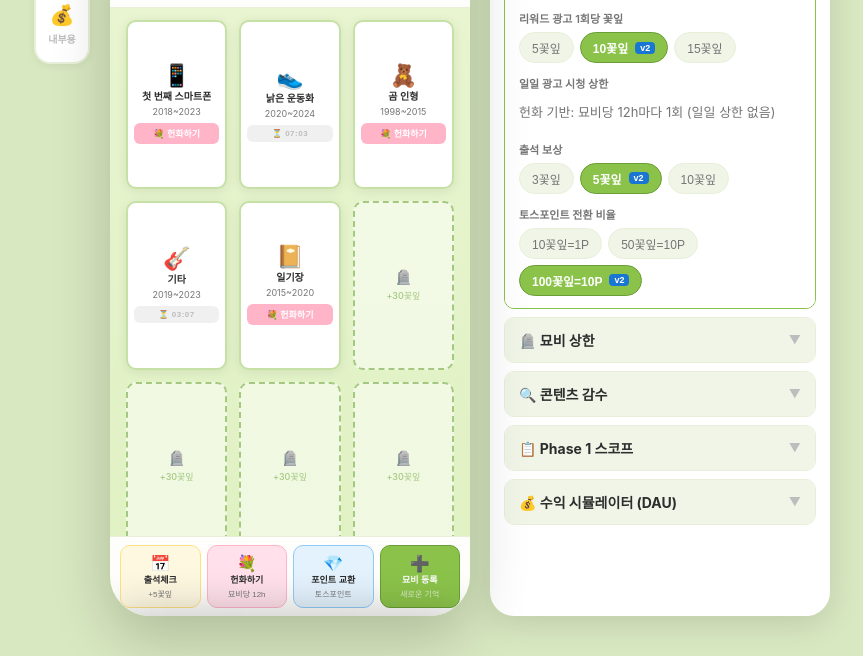
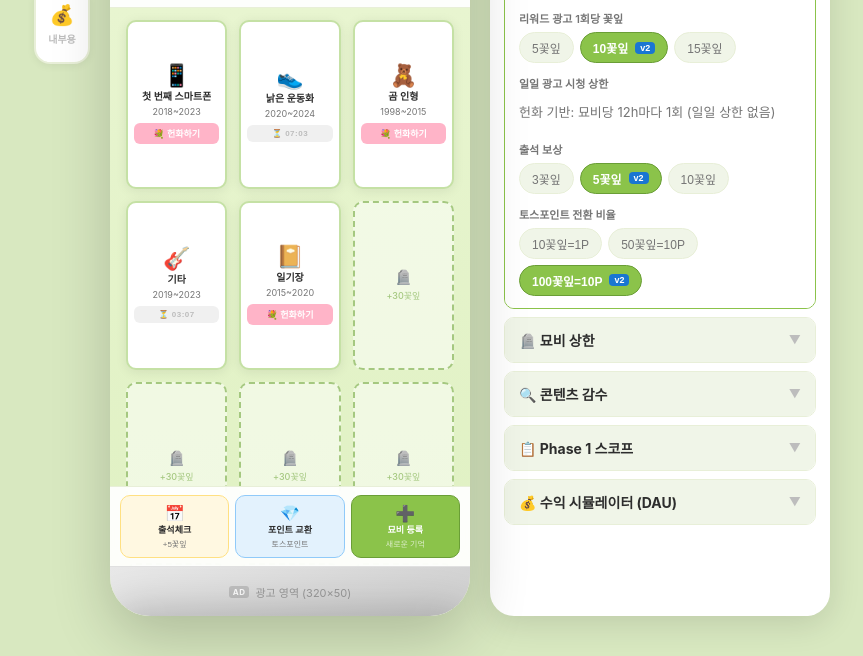
Before and after one commit to sssua-0928/epitaph-prototype, a plain HTML site: page index.html in a window 1280 px wide. Shown: the part 144-800 px from the top of the page, without its empty margins (208-1071 px from the left). Drawn offline with Linux system fonts and the light colour scheme.

Commit message:
feat: 하단 배너 광고 영역(320x50) 추가 + 액션바 정리
- 배너 광고 영역을 액션바 아래에 배치
- 헌화하기는 묘비 카드에 있으므로 액션바에서 제거 (3버튼: 출석/교환/등록)

Co-Authored-By: Claude Opus 4.6 (1M context) <noreply@anthropic.com>

```diff
--- a/index.html
+++ b/index.html
@@ -155,6 +155,12 @@
   .status-icon { font-size: 14px; }
 
   /* ── BOTTOM ACTION BAR ── */
+  .bottom-fixed {
+    position: absolute;
+    bottom: 0;
+    left: 0; right: 0;
+    z-index: 5;
+  }
   .action-bar {
     display: flex;
     gap: 6px;
@@ -162,10 +168,26 @@
     background: rgba(255,255,255,0.92);
     backdrop-filter: blur(8px);
     border-top: 1px solid var(--border);
-    position: absolute;
-    bottom: 0;
-    left: 0; right: 0;
-    z-index: 5;
+  }
+  .banner-ad {
+    height: 50px;
+    background: linear-gradient(135deg, #E8E8E8 0%, #D0D0D0 100%);
+    display: flex;
+    align-items: center;
+    justify-content: center;
+    gap: 6px;
+    font-size: 11px;
+    color: #999;
+    border-top: 1px solid #E0E0E0;
+  }
+  .banner-ad-label {
+    background: #C0C0C0;
+    color: white;
+    font-size: 8px;
+    font-weight: 700;
+    padding: 1px 4px;
+    border-radius: 3px;
+    letter-spacing: 0.5px;
   }
   .action-btn {
     flex: 1;
@@ -219,7 +241,7 @@
     background:
       radial-gradient(ellipse 80% 40% at 50% 100%, #A5D66A 0%, #8BC34A 40%, transparent 70%),
       linear-gradient(180deg, #E8F5D0 0%, #D4EBB0 100%);
-    padding: 12px 16px 80px;
+    padding: 12px 16px 130px;
     position: relative;
   }
   .cemetery-bg::after {
@@ -959,17 +981,13 @@
         <div class="graves-grid" id="gravesGrid"></div>
       </div>
 
-      <!-- BOTTOM ACTION BAR -->
+      <!-- BOTTOM FIXED: ACTION BAR + BANNER AD -->
+      <div class="bottom-fixed">
         <div class="action-bar">
           <button class="action-btn checkin">
             <span class="action-icon">📅</span>
             <span class="action-label">출석체크</span>
-          <span class="action-sub">+<span id="actionAttend">3</span>꽃잎</span>
-        </button>
-        <button class="action-btn petal-action">
-          <span class="action-icon">💐</span>
-          <span class="action-label">헌화하기</span>
-          <span class="action-sub">묘비당 12h</span>
+            <span class="action-sub">+<span id="actionAttend">5</span>꽃잎</span>
           </button>
           <button class="action-btn exchange">
             <span class="action-icon">💎</span>
@@ -981,6 +999,11 @@
             <span class="action-label">묘비 등록</span>
             <span class="action-sub">새로운 기억</span>
           </button>
+        </div>
+        <div class="banner-ad">
+          <span class="banner-ad-label">AD</span>
+          광고 영역 (320×50)
+        </div>
       </div>
     </div>
 
```
Lines whose indentation alone changed are shown as unchanged.
